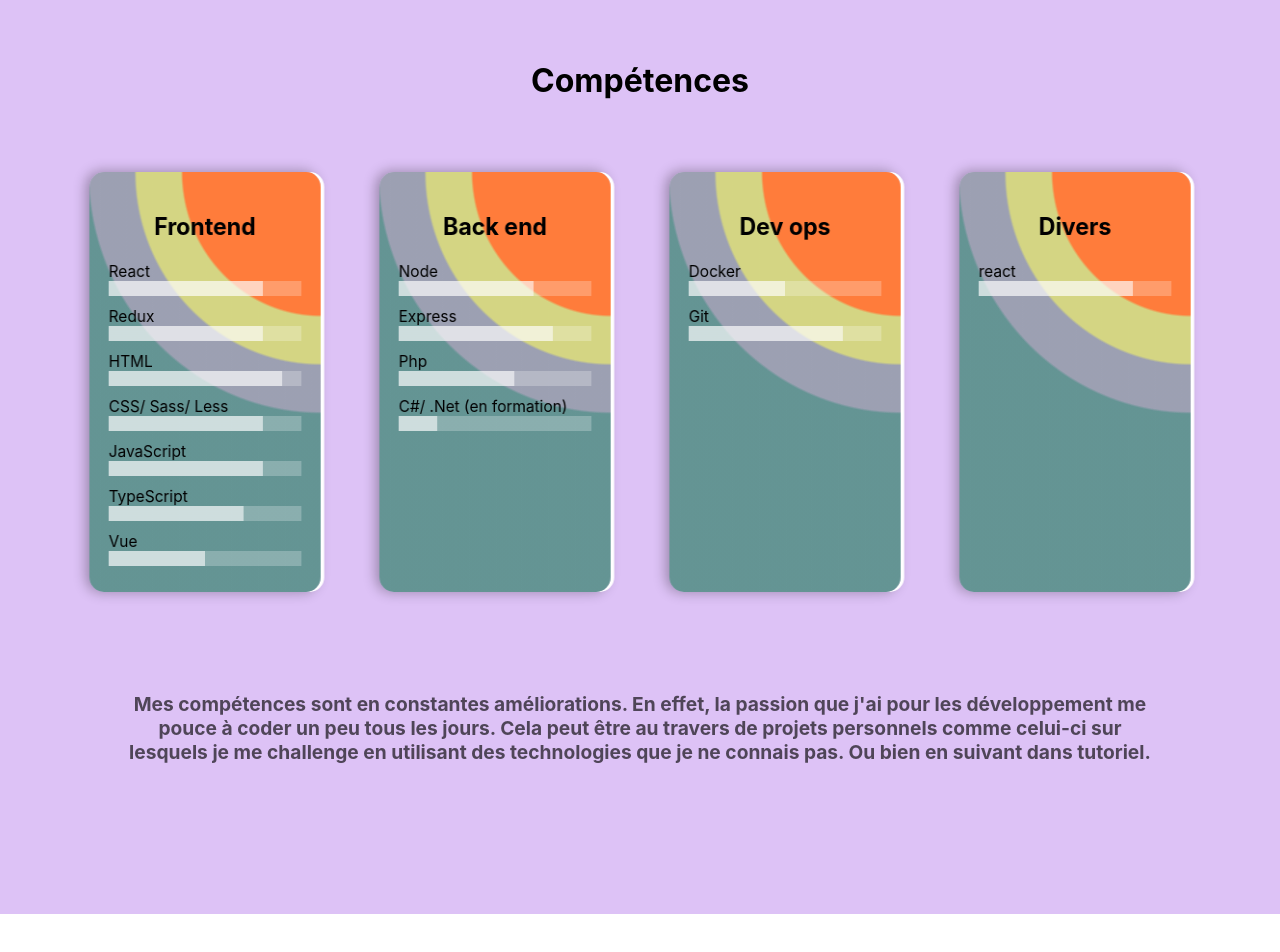
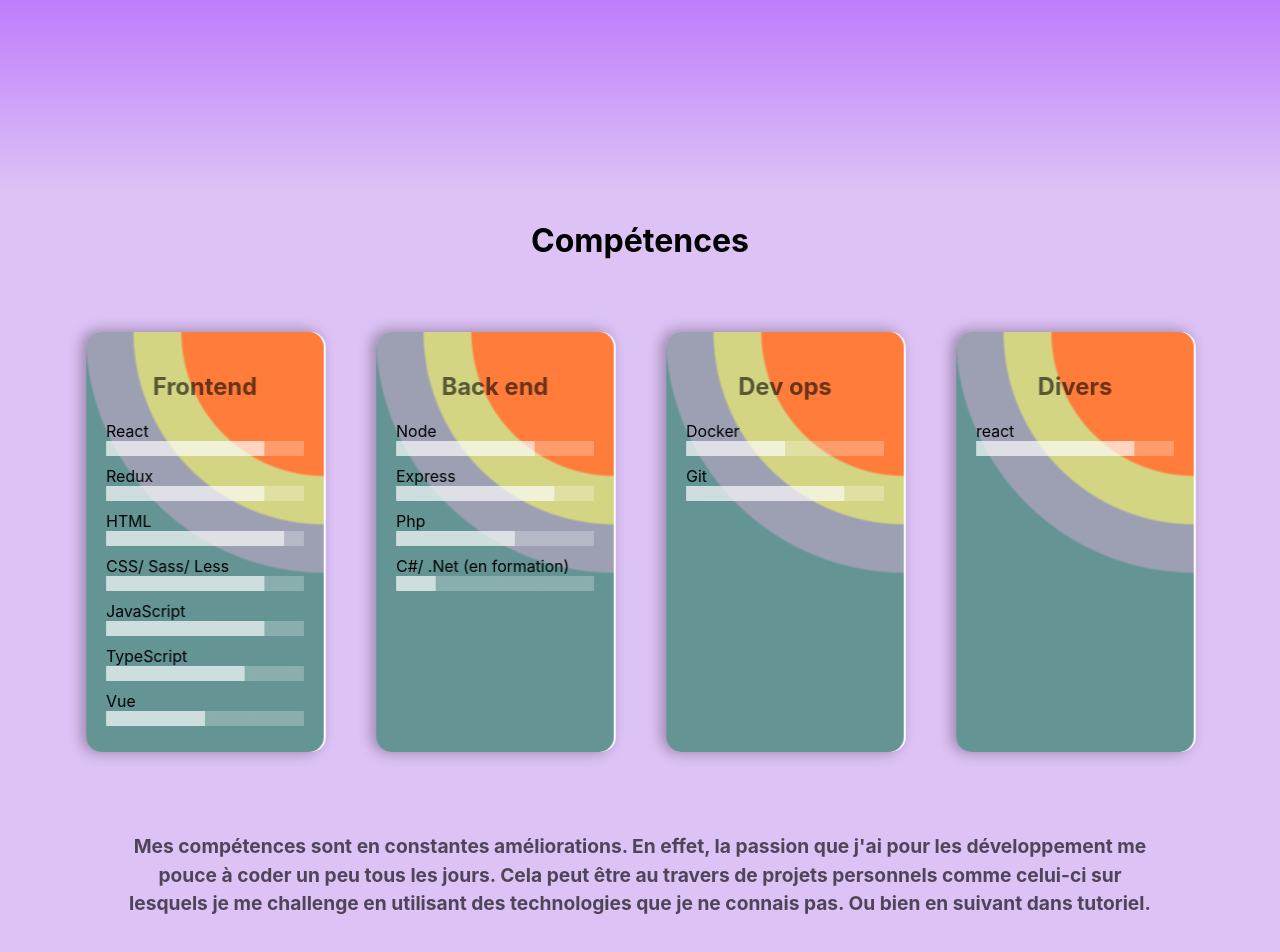
Before and after one commit to TiboLeFreapon/portifolio-actuel, a React (Create React App) app: page / in a window 1280 px wide. Shown: the part 710-1662 px from the top of the page. Before the commit the page ends 1624 px from the top, so only its background shows below. Built offline with nearby package versions, Linux system fonts and the light colour scheme.

Commit message:
Ajout du gradient de trasition.

```diff
--- a/src/App.js
+++ b/src/App.js
@@ -2,11 +2,13 @@ import logo from './logo.svg';
 import './App.css';
 import PageAccueil from './components/PageAccueil';
 import PageComptence from './components/PageComptence';
+import TransitionGraduent from './components/TransitionGraduent';
 
 function App() {
   return (
     <div className="App">
       <PageAccueil/>
+      <TransitionGraduent couleur1={"rgb(173, 84, 255)"} couleur2={'rgb(221, 194, 246)'}/>
       <PageComptence/>
     </div>
   );
--- /dev/null
+++ b/src/components/TransitionGraduent.js
@@ -0,0 +1,9 @@
+const TransitionGraduent = ({couleur1, couleur2}) =>{
+    return(
+        <div className="gradient" style={{background: `linear-gradient(to bottom, ${couleur1}, ${couleur2})`, height: "300px"}}>
+
+        </div>
+    );
+}
+
+export default TransitionGraduent;
--- a/src/style/pageComp.scss
+++ b/src/style/pageComp.scss
@@ -4,7 +4,7 @@
     height: auto;
 
     .contenu-comp {
-        padding: 150px 0;
+        padding: 10px 0;
         display: flex;
         flex-direction: column;
         align-items: center;
@@ -16,9 +16,7 @@
             gap: 50px;
             padding-top: 50px;
             .card-comp {
-                animation: inclinason 5s linear 1s infinite;
-                //transform: skew(30deg, 1deg);
-                //transform: rotateY(0);
+                animation: inclinason 5s linear 0s infinite;
                 height: 380px;
                 width: 200px;
                 padding: 20px;
@@ -27,8 +25,6 @@
                 radial-gradient(circle at 100% 0%,rgba(255, 0, 0, 0.445) 29.5%,rgba(0, 170, 255, 0.168) 30%),
                 radial-gradient(circle at 100% 0%,rgba(255, 255, 0, 0.479) 39.5%,rgba(128, 128, 128, 0.525) 40%),
                 radial-gradient(circle at 100% 0%,rgb(255, 192, 203) 49.5%,rgba(0, 128, 0, 0.499) 50%);
-
-
 
                 //barre progression
                 .groupe-bp{
@@ -47,16 +43,28 @@
                         }
                     }
                 }
+
+                h2 {
+                    color: rgba(0, 0, 0, 0.588);
+                }
+            }
+            .card-comp:hover{
+                animation: none;
+                transform: scale(1.2);
+                z-index: 3;
+                box-shadow: -0.3rem 0 0.75rem 0 hsla(0,0%,0%,0.3);
             }
         }
 
 
         .text-comptence{
+            line-height: 150%;
             width: 80%;
             margin-top: 100px;
             color: rgba(0, 0, 0, 0.645);
             font-size: larger;
             font-weight: bolder;
+            margin: 80px 0;
         }
     }
 }
```
